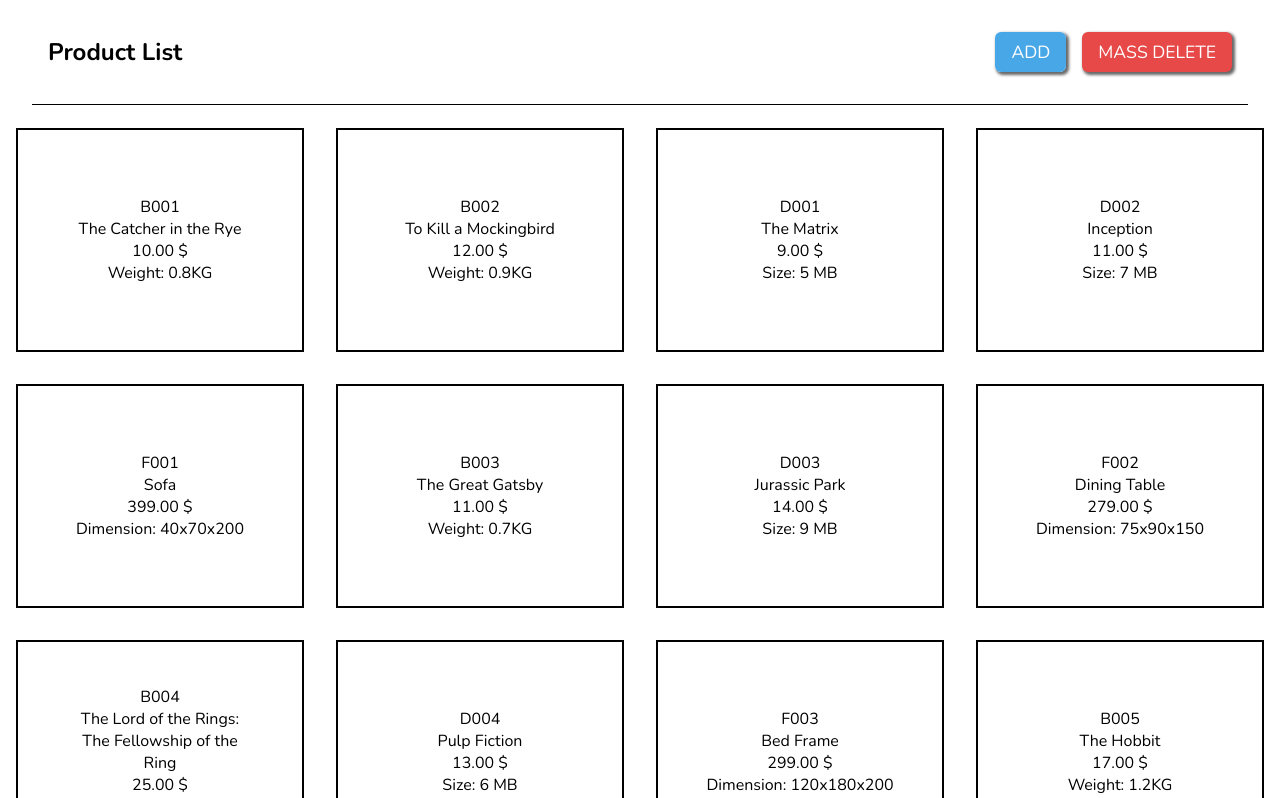
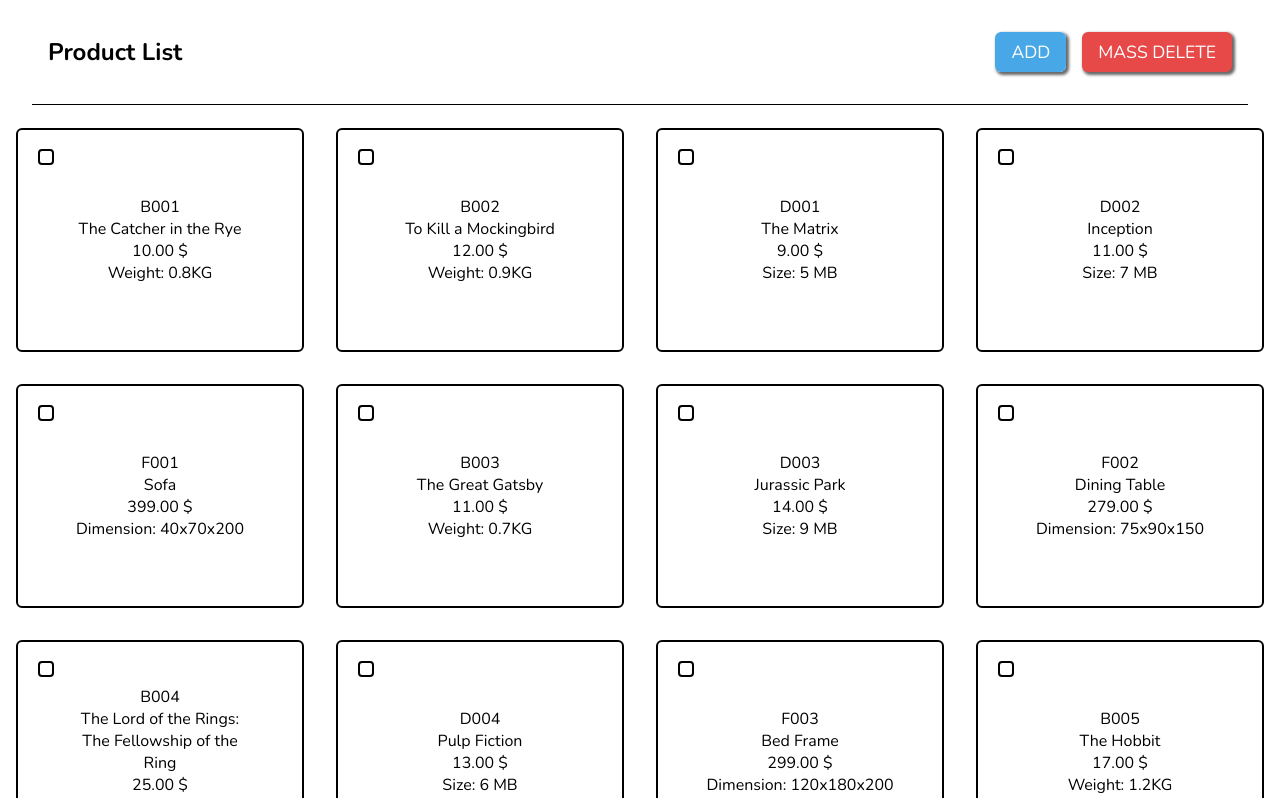
Before and after one commit to winstein27/ecommerce-front, a React (Vite) app: page / in a window 1280 px wide. Shown: the top 798 px of the page. Built offline with nearby package versions, Linux system fonts and the light colour scheme.

Commit message:
:sparkles: feat: handling mass deletion
Adding checkbox to products and handling add/remove products to mass deletion

```diff
--- a/src/components/UI/ButtonOrLink.tsx
+++ b/src/components/UI/ButtonOrLink.tsx
@@ -5,19 +5,20 @@
 interface Props {
   option: "button" | "link";
   children: React.ReactNode;
+  to?: string;
+  variant?: "default" | "outlined" | "success" | "error";
+  onClick?: () => void;
   type?: "button" | "submit" | "reset";
-  variant?: "default" | "outlined" | "success" | "error";
   id?: string;
   form?: string;
-  to?: string;
 }
 
 const ButtonOrLink = (props: Props) => {
-  const { option, children, to, ...params } = props;
+  const { option, children, to, variant, ...params } = props;
 
   let buttonClasses = styles.button;
 
-  buttonClasses += props?.variant ? ` ${styles[props.variant]}` : "";
+  buttonClasses += variant ? ` ${styles[variant]}` : "";
 
   return option === "link" && to !== undefined ? (
     <Link to={to} {...params} className={buttonClasses}>
--- a/src/components/UI/Card.module.css
+++ b/src/components/UI/Card.module.css
@@ -7,6 +7,26 @@
   display: flex;
   flex-direction: column;
   align-items: center;
+  position: relative;
+  border-radius: 6px;
+}
+
+.checkbox {
+  position: absolute;
+  top: 1rem;
+  left: 1rem;
+  cursor: pointer;
+  -webkit-appearance: none;
+  appearance: none;
+  background-color: #fff;
+  border: 2px solid black;
+  width: 1rem;
+  height: 1rem;
+  border-radius: 4px;
+}
+
+.checkbox:checked {
+  box-shadow: inset 1em 1em #e74848;
 }
 
 .card p {
--- a/src/components/UI/Card.tsx
+++ b/src/components/UI/Card.tsx
@@ -1,23 +1,33 @@
-import styles from './Card.module.css';
+import styles from "./Card.module.css";
 
-import Product from '../../types/Product';
+import Product from "../../types/Product";
 
 interface Props {
   product: Product;
+  addOrRemoveFromList: (product: Product) => void;
 }
 
 const Card = (props: Props) => {
   const prod = props.product;
 
+  const onCheckHandler = (product: Product) => {
+    props.addOrRemoveFromList(product);
+  };
+
   return (
     <div className={styles.card}>
+      <input
+        type="checkbox"
+        className={`.delete-checkbox ${styles.checkbox}`}
+        onChange={() => onCheckHandler(prod)}
+      />
       <p>{prod.sku}</p>
       <p>{prod.name}</p>
       <p>{prod.price.toFixed(2)} $</p>
       <p>
-        {prod.type === 'book' && `Weight: ${prod.weight}KG`}
-        {prod.type === 'dvd' && `Size: ${prod.size} MB`}
-        {prod.type === 'furniture' &&
+        {prod.type === "book" && `Weight: ${prod.weight}KG`}
+        {prod.type === "dvd" && `Size: ${prod.size} MB`}
+        {prod.type === "furniture" &&
           `Dimension: ${prod.height}x${prod.width}x${prod.length}`}
       </p>
     </div>
--- a/src/components/UI/Header.module.css
+++ b/src/components/UI/Header.module.css
@@ -10,6 +10,7 @@
   align-items: center;
   margin: 0 2rem;
   border-bottom: 1px solid black;
+  z-index: 2;
 }
 
 .title {
--- a/src/components/products/ProductsHeader.tsx
+++ b/src/components/products/ProductsHeader.tsx
@@ -1,5 +1,16 @@
 import Header from "../UI/Header";
 import ButtonOrLink from "../UI/ButtonOrLink";
+
+import Product from "../../types/Product";
+
+interface Props {
+  selectedProducts: Product[];
+}
+
+const ProductsHeader = (props: Props) => {
+  const massDeleteClickHandler = () => {
+    console.log(props.selectedProducts);
+  };
 
   const menu = [
     <ButtonOrLink option="link" to="add-product">
@@ -10,12 +21,12 @@
       type="button"
       variant="error"
       id="#delete-product-btn"
+      onClick={massDeleteClickHandler}
     >
       MASS DELETE
     </ButtonOrLink>,
   ];
 
-const ProductsHeader = () => {
   return <Header title="Product List" menuItems={menu} />;
 };
 
--- a/src/components/products/ProductsList.tsx
+++ b/src/components/products/ProductsList.tsx
@@ -6,6 +6,7 @@
 
 interface Props {
   products: Product[];
+  addOrRemoveFromList: (product: Product) => void;
 }
 
 const ProductsList = (props: Props) => {
@@ -13,7 +14,10 @@
     <ul className={styles.productsList}>
       {props.products.map((product, index) => (
         <li key={index}>
-          <Card product={product} />
+          <Card
+            product={product}
+            addOrRemoveFromList={props.addOrRemoveFromList}
+          />
         </li>
       ))}
     </ul>
--- a/src/pages/Products.tsx
+++ b/src/pages/Products.tsx
@@ -1,16 +1,33 @@
+import { useState } from "react";
+
 import ProductsHeader from "../components/products/ProductsHeader";
 import ProductsList from "../components/products/ProductsList";
 
 import products from "../types/DummyProducts";
+import Product from "../types/Product";
 
 import styles from "./Main.module.css";
 
 const Products = () => {
+  const [selectedProducts, setSelectedProducts] = useState([] as Product[]);
+
+  const addOrRemoveFromList = (product: Product) => {
+    setSelectedProducts((products) => {
+      products.find((p) => p.id === product.id)
+        ? products.splice(products.indexOf(product), 1)
+        : products.push(product);
+      return products;
+    });
+  };
+
   return (
     <>
-      <ProductsHeader />
+      <ProductsHeader selectedProducts={selectedProducts} />
       <main className={styles.main}>
-        <ProductsList products={products} />
+        <ProductsList
+          products={products}
+          addOrRemoveFromList={addOrRemoveFromList}
+        />
       </main>
     </>
   );
```
Lines whose indentation alone changed are shown as unchanged.
